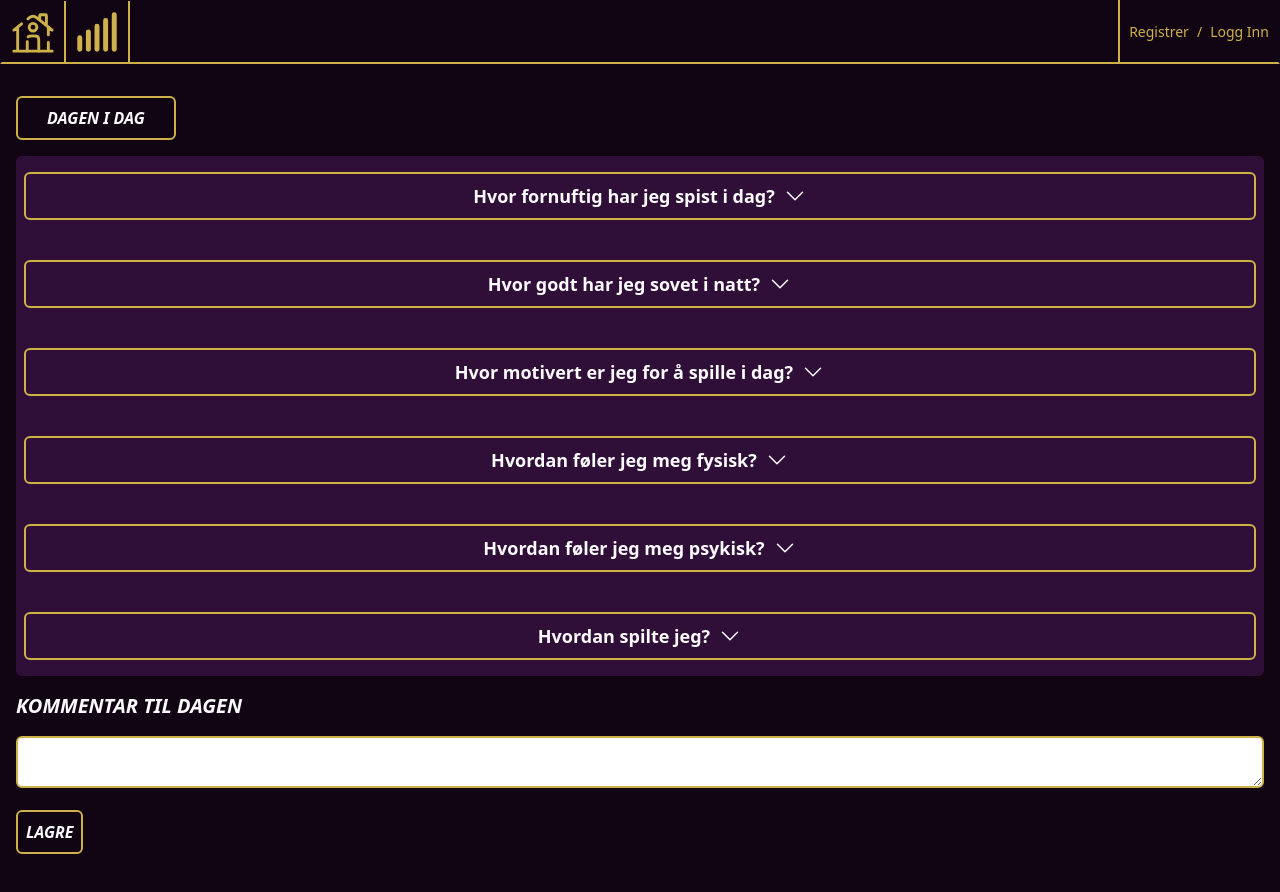
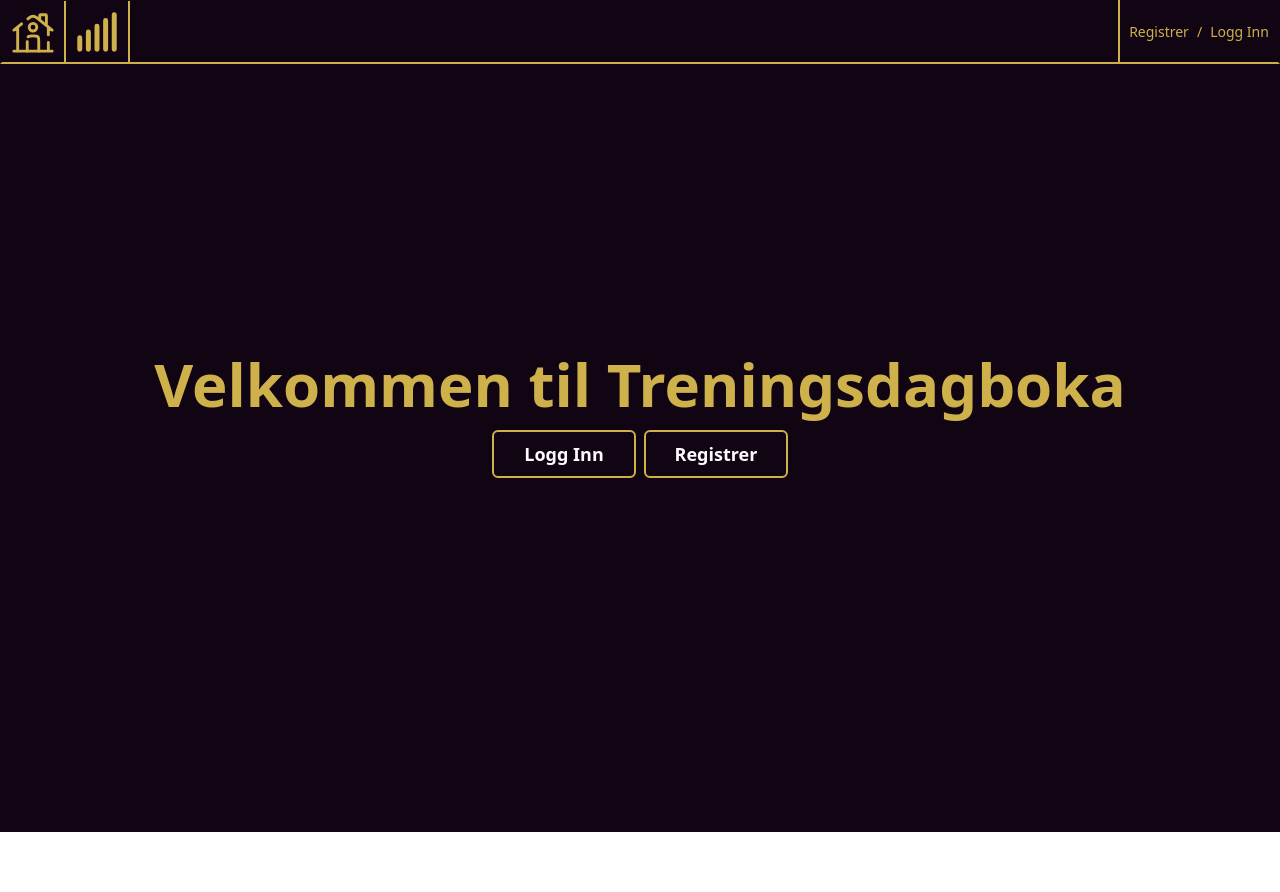
Before and after one commit to ivermoka/e-stats, a Next.js app: page / in a window 1280 px wide. Shown: the top 892 px of the page. After the commit the page ends 832 px from the top, so only its background shows below. Built offline with nearby package versions, Linux system fonts and the light colour scheme.

Commit message:
egenvurdering sendt til backend :pig2:

```diff
--- /dev/null
+++ b/models/Session.js
@@ -0,0 +1,17 @@
+import mongoose from "mongoose";
+
+const sessionSchema = new mongoose.Schema({
+  user: String,
+  food: Number,
+  sleep: Number,
+  motivation: Number,
+  phyisical: Number,
+  psychological: Number,
+  played: Number,
+  comment: String,
+});
+
+const Session =
+  mongoose.models.Session || mongoose.model("Session", sessionSchema);
+
+export default Session;
--- a/package.json
+++ b/package.json
@@ -24,6 +24,7 @@
     "react": "18.2.0",
     "react-dom": "18.2.0",
     "react-hook-form": "^7.46.1",
+    "react-icons": "^4.11.0",
     "react-redux": "^8.1.2",
     "redux-thunk": "^2.4.2",
     "tailwindcss": "3.3.3"
--- a/src/components/forms/loginForm.jsx
+++ b/src/components/forms/loginForm.jsx
@@ -43,7 +43,7 @@ const LoginPage = () => {
     <div className="bg-bg h-screen flex justify-center items-center">
       <form
         onSubmit={handleSubmit(onSubmit)}
-        className="w-4/5 h-3/5 bg-primary rounded-lg flex flex-col justify-center items-center gap-6 -mt-32"
+        className="w-4/5 h-3/5 bg-primary rounded-lg flex flex-col justify-center items-center gap-6"
       >
         <h1 className="text-text text-6xl m-4 font-bold">Logg Inn</h1>
         <input
--- a/src/components/forms/registerForm.jsx
+++ b/src/components/forms/registerForm.jsx
@@ -39,7 +39,7 @@ const Register = ({ setRegistered }) => {
     <div className="bg-bg h-screen flex justify-center items-center">
       <form
         onSubmit={handleSubmit(onSubmit)}
-        className="w-4/5 h-3/5 bg-primary rounded-lg flex flex-col justify-center items-center gap-6 -mt-20"
+        className="w-4/5 h-3/5 bg-primary rounded-lg flex flex-col justify-center items-center gap-6 mt-12"
       >
         <h1 className="text-text text-7xl m-4 font-bold">Register</h1>
         <input
--- a/src/components/home/egenvurdering/comment.jsx
+++ b/src/components/home/egenvurdering/comment.jsx
@@ -1,10 +1,13 @@
-const Kommentar = () => {
+const Kommentar = ({ setComment }) => {
   return (
     <div>
       <h2 className="text-text text-xl font-bold my-4 italic">
         KOMMENTAR TIL DAGEN
       </h2>
-      <textarea className="w-full border-primary border-2 rounded-md"></textarea>
+      <textarea
+        onChange={(e) => setComment(e.target.value)}
+        className="w-full border-primary border-2 rounded-md"
+      ></textarea>
     </div>
   );
 };
--- a/src/components/home/egenvurdering/egenvurdering.jsx
+++ b/src/components/home/egenvurdering/egenvurdering.jsx
@@ -1,34 +1,49 @@
 import Day from "./day";
 import DisclosureMenu from "./disclosure";
 import Comment from "./comment";
-import { useState } from "react";
+import { useState, useEffect } from "react";
 
 const Egenvurdering = () => {
+  const [user, setUser] = useState(null);
+  useEffect(() => {
+    const storedToken = localStorage.getItem("token");
+    if (storedToken) {
+      setUser(localStorage.getItem("username"));
+    }
+  }, []);
+
   const [disclosure1, setDisclosure1] = useState(0);
   const [disclosure2, setDisclosure2] = useState(0);
   const [disclosure3, setDisclosure3] = useState(0);
   const [disclosure4, setDisclosure4] = useState(0);
   const [disclosure5, setDisclosure5] = useState(0);
   const [disclosure6, setDisclosure6] = useState(0);
+  const [comment, setComment] = useState("");
 
   const handleSubmit = async () => {
-    console.log(
-      "Mat:",
-      disclosure1,
-      "Søvn:",
-      disclosure2,
-      "Motivasjon:",
-      disclosure3,
-      "Fysisk:",
-      disclosure4,
-      "Psykisk:",
-      disclosure5,
-      "Spill:",
-      disclosure6
-    );
+    try {
+      await fetch(`/api/logSession`, {
+        method: "POST",
+        headers: {
+          "Content-Type": "application/json",
+        },
+        body: JSON.stringify({
+          food: disclosure1,
+          sleep: disclosure2,
+          motivation: disclosure3,
+          physical: disclosure4,
+          psychological: disclosure5,
+          played: disclosure6,
+          comment: comment,
+          user: user,
+        }),
+      });
+    } catch (error) {
+      console.log(error);
+    }
   };
   return (
-    <form onSubmit={handleSubmit} className="min-h-screen">
+    <form onSubmit={handleSubmit} className="min-h-screen mt-20">
       <Day />
       <div className="flex flex-col gap-2 bg-secondary rounded-md">
         <DisclosureMenu
@@ -56,7 +71,7 @@ const Egenvurdering = () => {
           header="Hvordan spilte jeg?"
         />
       </div>
-      <Comment />
+      <Comment setComment={setComment} />
       <button
         type="submit"
         className="rounded-md border-primary border-2 p-2 text-text font-bold italic my-4"
--- a/src/components/navbar/navbar.jsx
+++ b/src/components/navbar/navbar.jsx
@@ -14,7 +14,7 @@ export default function Navbar() {
   }, []);
   return (
     <>
-      <nav className="flex justify-between items-center w-screen h-16 border-2 bg-bg border-b-primary border-transparent z-40">
+      <nav className="fixed flex justify-between items-center w-screen h-16 border-2 bg-bg border-b-primary border-transparent z-40">
         <div className="flex">
           <Link href="/">
             <div className="h-full w-16 p-2 border-r-2 border-r-primary grid place-items-center">
--- a/src/components/profile/endreProfil.jsx
+++ b/src/components/profile/endreProfil.jsx
@@ -1,9 +1,9 @@
-import { set } from "mongoose";
 import Button from "./button";
-import SelectGame from "./selectGame";
 import { useEffect, useState } from "react";
+import Link from "next/link";
 
 const EndreProfil = ({ setModalOpen, id, setId }) => {
+  const [error, setError] = useState(null);
   const [user, setUser] = useState(null);
   const [newUsername, setNewUsername] = useState(id);
   const [password, setPassword] = useState("");
@@ -34,9 +34,10 @@ const EndreProfil = ({ setModalOpen, id, setId }) => {
         localStorage.setItem("username", newUsername);
         setId(newUsername);
         window.location.href = "/users/" + newUsername;
+        setModalOpen(false);
       } else {
         const data = await res.json();
-        console.log("Error", data);
+        setError(data.error);
       }
     } catch (error) {
       console.log(error);
@@ -66,7 +67,9 @@ const EndreProfil = ({ setModalOpen, id, setId }) => {
 
   return (
     <div className="fixed top-0 left-0 h-screen w-screen p-8 flex flex-col gap-8 text-text bg-bg">
-      <h2 className="font-bold text-xl italic">Endre Personlig Informasjon</h2>
+      <h2 className="font-bold text-xl italic mt-16">
+        Endre Personlig Informasjon
+      </h2>
       <div className="border-2 border-primary rounded-lg">
         <div className="bg-primary box-border p-4 text-3xl font-bold">{id}</div>
         <ul className="p-4 text-xl font-semibold flex flex-col gap-4">
@@ -128,11 +131,17 @@ const EndreProfil = ({ setModalOpen, id, setId }) => {
           </li>
           <Button
             onClick={() => {
-              setModalOpen(false);
               changeUsername();
             }}
             text="LAGRE"
           />
+          <Button
+            text="AVBRYT"
+            onClick={() => {
+              setModalOpen(false);
+            }}
+          />
+          <span className="text-center italic text-red-600">{error}</span>
         </ul>
       </div>
     </div>
--- /dev/null
+++ b/src/pages/api/logSession.js
@@ -0,0 +1,33 @@
+import connectDB from "./../../../db";
+import Session from "./../../../models/Session";
+
+connectDB();
+
+export default async function handler(req, res) {
+  const {
+    user,
+    food,
+    sleep,
+    motivation,
+    physical,
+    psychological,
+    played,
+    comment,
+  } = req.body;
+
+  try {
+    const session = new Session({
+      user: user,
+      food: food,
+      sleep: sleep,
+      motivation: motivation,
+      physical: physical,
+      psychological: psychological,
+      played: played,
+      comment: comment,
+    });
+    await session.save();
+  } catch (error) {
+    res.status(500);
+  }
+}
--- a/src/pages/index.js
+++ b/src/pages/index.js
@@ -1,9 +1,46 @@
 import Egenvurdering from "@/components/home/egenvurdering/egenvurdering";
+import { useState, useEffect } from "react";
+import Link from "next/link";
 
 export default function Index() {
+  const [storedToken, setStoredToken] = useState("");
+  useEffect(() => {
+    setStoredToken(localStorage.getItem("token"));
+  }, []);
+
+  const [showEgenvurdering, setShowEgenvurdering] = useState(false);
   return (
-    <div className="p-4">
-      <Egenvurdering />
+    <div className="p-4 min-h-screen">
+      {!showEgenvurdering && (
+        <div className="h-screen flex flex-col justify-center gap-4 break-words">
+          <h1 className="text-primary font-bold text-6xl text-center">
+            Velkommen til Treningsdagboka
+          </h1>
+          {storedToken && (
+            <button
+              onClick={() => setShowEgenvurdering(true)}
+              className="bg-bg border-primary border-2 rounded-md p-2 text-text font-semibold text-2xl"
+            >
+              EGENVURDERING
+            </button>
+          )}
+          {!storedToken && (
+            <div className="flex justify-center text-text font-semibold text-lg gap-2">
+              <Link href="/login">
+                <button className="border-primary border-2 rounded-md p-2 w-36">
+                  Logg Inn
+                </button>
+              </Link>
+              <Link href="register">
+                <button className="border-primary border-2 rounded-md p-2 w-36">
+                  Registrer
+                </button>
+              </Link>
+            </div>
+          )}
+        </div>
+      )}
+      {showEgenvurdering && <Egenvurdering />}
     </div>
   );
 }
--- a/src/pages/users/[user]/index.jsx
+++ b/src/pages/users/[user]/index.jsx
@@ -21,7 +21,7 @@ const Profil = () => {
 
   return (
     <div className="h-screen p-8 flex flex-col gap-8 text-text">
-      <h2 className="font-bold text-xl italic">Personlig Informasjon</h2>
+      <h2 className="font-bold text-xl italic mt-16">Personlig Informasjon</h2>
       <Card id={id} setModalOpen={setModalOpen} />
       {modalOpen && (
         <Edit
```
Also changed, not shown: 1 other file (tests, documents, lock files or other folders).
